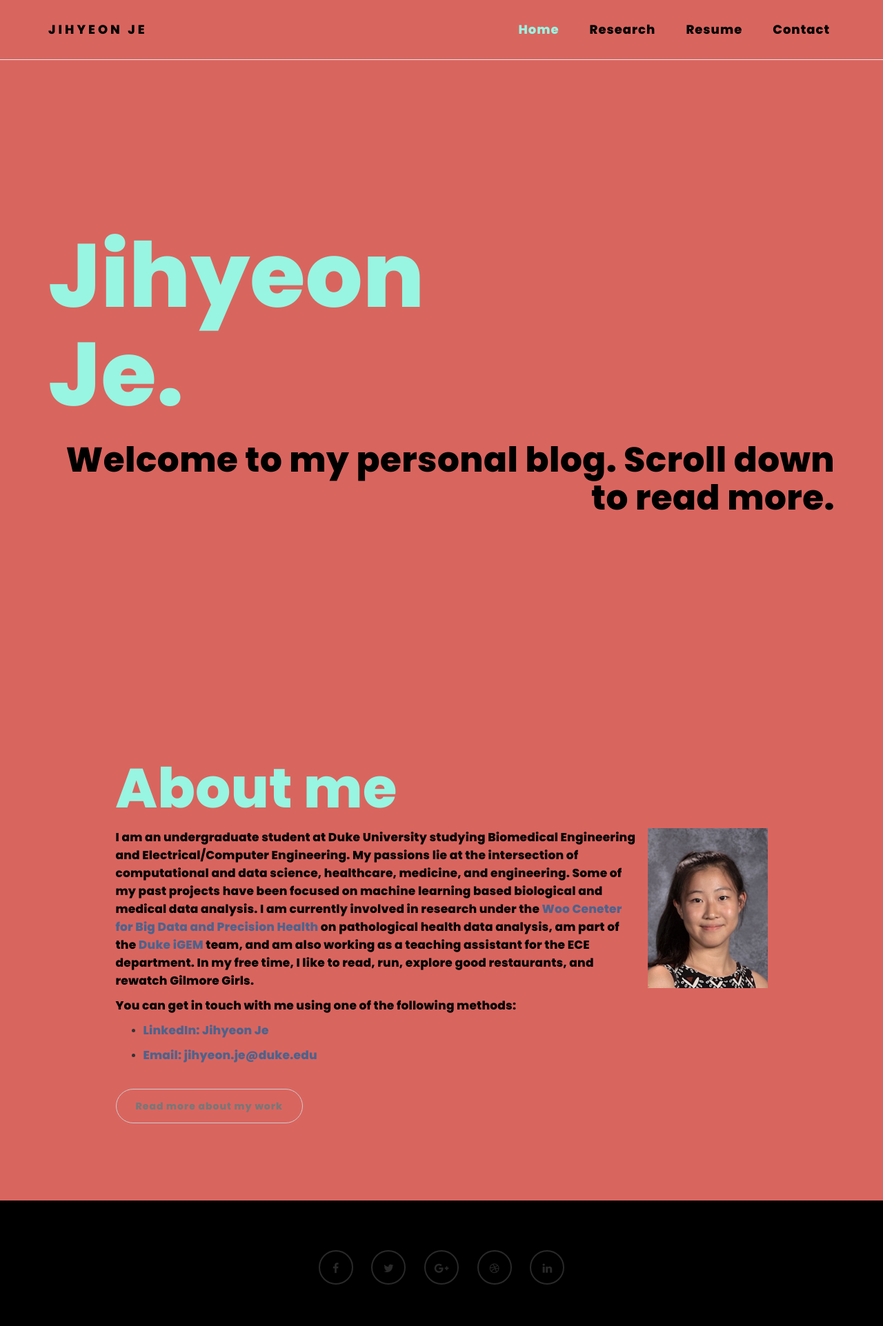
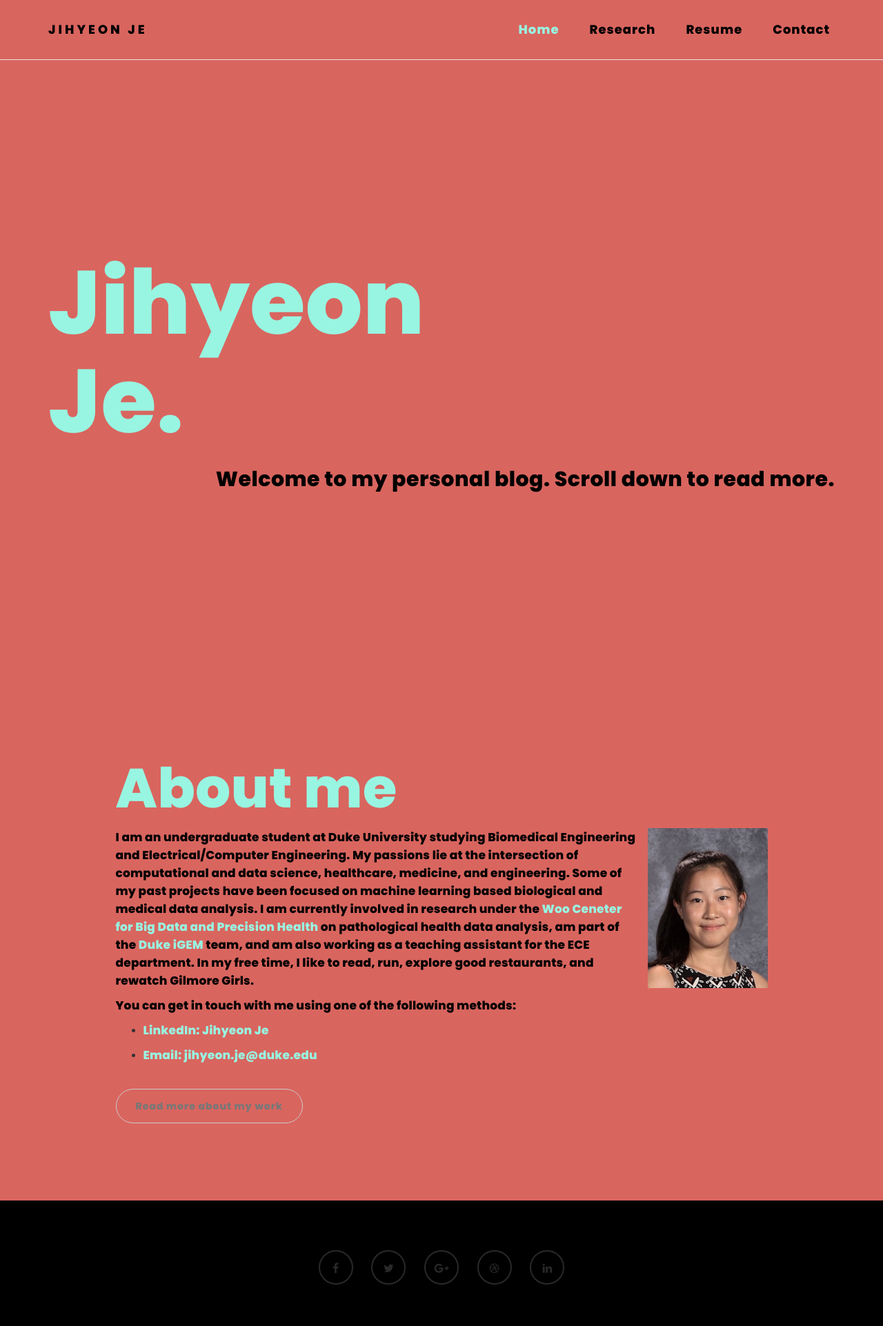
Before and after one commit to rpraka/JihyeonJe.com, a Jekyll site: the page index.html, which Jekyll copies as it is, in a window 1280 px wide. Shown: the whole page at 69% size. Built offline with Jekyll 4.4.1, drawn with Linux system fonts in a browser that asks for light colours.

Commit message:
Update style.css

```diff
--- a/css/style.css
+++ b/css/style.css
@@ -82,14 +82,14 @@ html{
 }
 
 a {
-  color: #4d638c;
+  color: #98f5e1;
   -webkit-transition: 0.5s;
   -o-transition: 0.5s;
   transition: 0.5s;
   text-decoration: none !important;
 }
 a:hover, a:active, a:focus {
-  color: #4d638c;
+  color: #98f5e1;
   outline: none;
 }
 
@@ -161,11 +161,11 @@ a:link {
   flex-flow: row nowrap;
   justify-content: center;
   align-items: center;
-  background: none repeat scroll 0 0 #000000;
+  background: none repeat scroll 0 0 #d9655f;
 }
 
 .sk-spinner-wordpress.sk-spinner {
-  background-color: #bfba55;
+  background-color: #d9655f;
   width: 40px;
   height: 40px;
   border-radius: 40px;
@@ -176,7 +176,7 @@ a:link {
 
 .sk-spinner-wordpress .sk-inner-circle {
   display: block;
-  background-color: #ffffff;
+  background-color: #000000;
   width: 16px;
   height: 16px;
   position: absolute;
@@ -242,7 +242,7 @@ a:link {
 
 .navbar-default .navbar-nav > li > a:hover,
 .navbar-default .navbar-nav > li > a:focus {
-    color: #606066;
+    color: #98f5e1;
     background-color: transparent;
 }
 
@@ -337,7 +337,7 @@ a:link {
 }
 
 #home h3 {
-  font-size: 50px;
+  font-size: 30px;
   color: #000000;
 }
 #home .btn {
```
